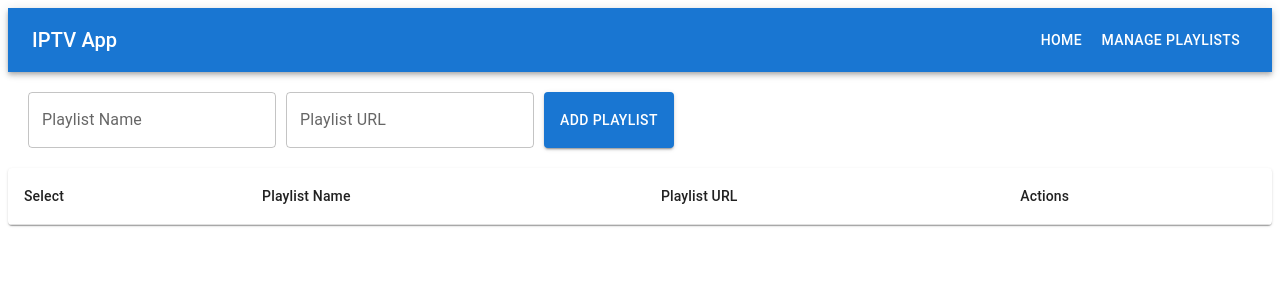
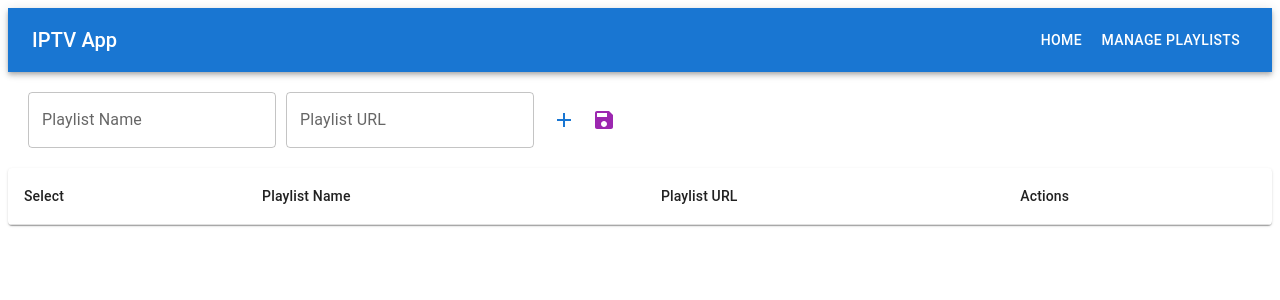
Before and after one commit to nandoxscr/iptv, a React (Create React App) app: page /manage in a window 1280 px wide. Shown: the top 300 px of the page. Built offline with nearby package versions, Linux system fonts and the light colour scheme.

Commit message:
fix manage list , add db option

```diff
--- a/src/components/ManagePlaylists.js
+++ b/src/components/ManagePlaylists.js
@@ -1,7 +1,10 @@
-import React, { useState } from 'react';
+import React, { useState, useEffect } from 'react';
 import { TextField, Button, Table, TableBody, TableCell, TableContainer, TableHead, TableRow, Paper, IconButton, Checkbox } from '@mui/material';
 import EditIcon from '@mui/icons-material/Edit';
 import DeleteIcon from '@mui/icons-material/Delete';
+import AddIcon from '@mui/icons-material/Add';
+import SaveIcon from '@mui/icons-material/Save';
+import { addPlaylistToDB, getPlaylistsFromDB, deletePlaylistFromDB, updatePlaylistInDB } from '../services/db';
 
 function ManagePlaylists() {
   const [playlists, setPlaylists] = useState([]);
@@ -9,13 +12,47 @@ function ManagePlaylists() {
   const [playlistUrl, setPlaylistUrl] = useState('');
   const [selectedPlaylist, setSelectedPlaylist] = useState(null);
 
-  const addPlaylist = () => {
-    setPlaylists([...playlists, { name: playlistName, url: playlistUrl }]);
+  useEffect(() => {
+    const fetchPlaylists = async () => {
+      const dbPlaylists = await getPlaylistsFromDB();
+      setPlaylists(dbPlaylists);
+    };
+    fetchPlaylists();
+  }, []);
+
+  const addPlaylist = async () => {
+    const newPlaylist = { name: playlistName, url: playlistUrl };
+    await addPlaylistToDB(newPlaylist);
+    setPlaylists([...playlists, newPlaylist]);
     setPlaylistName('');
     setPlaylistUrl('');
   };
 
   const handleCheckboxChange = (index) => {
+    setSelectedPlaylist(index);
+  };
+
+  const saveToDatabase = async () => {
+    if (selectedPlaylist !== null) {
+      const selected = playlists[selectedPlaylist];
+      try {
+        await updatePlaylistInDB(selected.id, selected); // Using updatePlaylistInDB from db.js
+        console.log('Playlist saved successfully');
+      } catch (error) {
+        console.error('Error saving playlist:', error);
+      }
+    }
+  };
+
+  const handleDelete = async (id) => {
+    await deletePlaylistFromDB(id);
+    setPlaylists(playlists.filter((playlist) => playlist.id !== id));
+  };
+
+  const handleEdit = (index) => {
+    const playlist = playlists[index];
+    setPlaylistName(playlist.name);
+    setPlaylistUrl(playlist.url);
     setSelectedPlaylist(index);
   };
 
@@ -34,9 +71,12 @@ function ManagePlaylists() {
           onChange={(e) => setPlaylistUrl(e.target.value)}
           style={{ marginRight: '10px' }}
         />
-        <Button variant="contained" color="primary" onClick={addPlaylist}>
-          Add Playlist
-        </Button>
+        <IconButton color="primary" onClick={addPlaylist}>
+          <AddIcon />
+        </IconButton>
+        <IconButton color="secondary" onClick={saveToDatabase}>
+          <SaveIcon />
+        </IconButton>
       </div>
       <TableContainer component={Paper}>
         <Table>
@@ -60,10 +100,10 @@ function ManagePlaylists() {
                 <TableCell>{playlist.name}</TableCell>
                 <TableCell>{playlist.url}</TableCell>
                 <TableCell>
-                  <IconButton color="primary">
+                  <IconButton color="primary" onClick={() => handleEdit(index)}>
                     <EditIcon />
                   </IconButton>
-                  <IconButton color="error">
+                  <IconButton color="error" onClick={() => handleDelete(playlist.id)}>
                     <DeleteIcon />
                   </IconButton>
                 </TableCell>
--- a/src/services/db.js
+++ b/src/services/db.js
@@ -1,3 +1,17 @@
+// services/db.js
+import { openDB } from 'idb';
+
+const initDB = async () => {
+  const db = await openDB('playlistDB', 1, {
+    upgrade(db) {
+      if (!db.objectStoreNames.contains('PLAYLIST_STORE')) {
+        db.createObjectStore('PLAYLIST_STORE', { keyPath: 'id', autoIncrement: true });
+      }
+    },
+  });
+  return db;
+};
+
 export const getPlaylistsFromDB = async () => {
   const db = await initDB();
   const tx = db.transaction('PLAYLIST_STORE', 'readonly');
```
Lines whose indentation alone changed are shown as unchanged.
